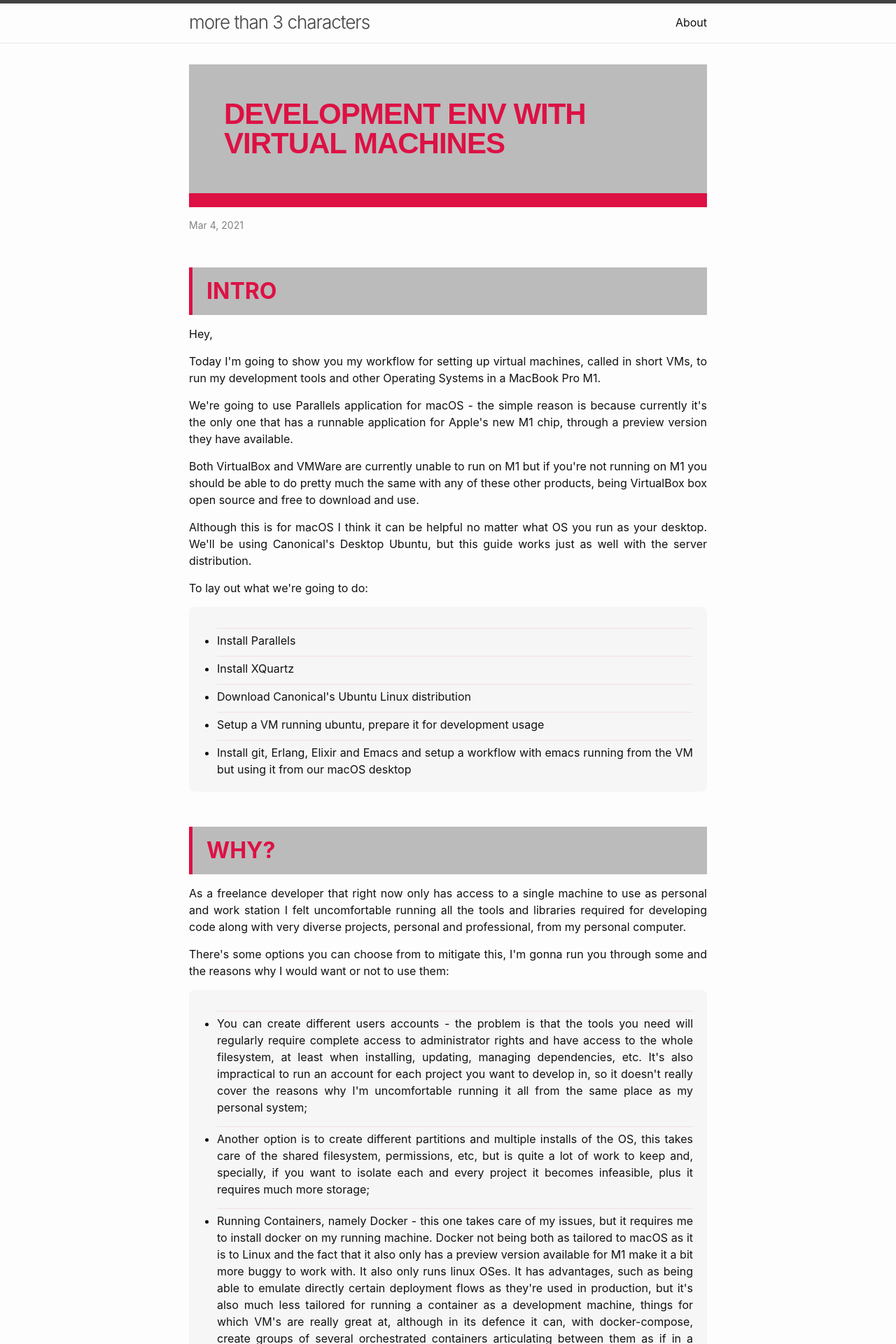
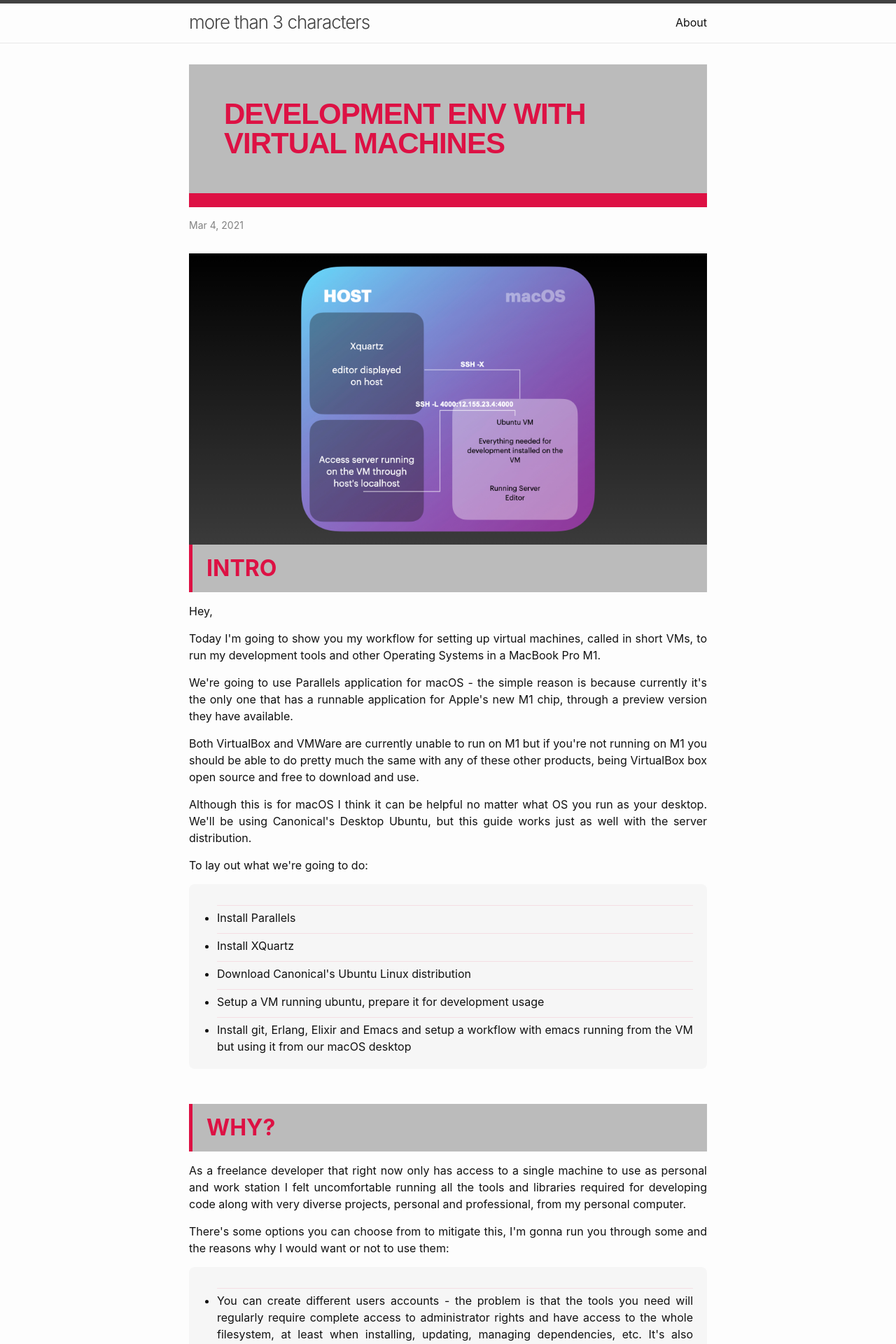
Before and after one commit to mnussbaumer/mnussbaumer.github.io, a Jekyll site: the page built from _posts/2021-03-04-development-env-with-virtual-machines.markdown, in a window 1280 px wide. Shown: the top 1920 px of the page at 70% size. Built offline with Jekyll 4.4.1, drawn with Linux system fonts in a browser that asks for light colours; our own code applies the rules of GitHub Pages for plain Markdown files.

Commit message:
Header Image

```diff
--- a/_posts/2021-03-04-development-env-with-virtual-machines.markdown
+++ b/_posts/2021-03-04-development-env-with-virtual-machines.markdown
@@ -1,5 +1,8 @@
+<div class="post-image">
+<img src="{{ site.url }}/assets/images/vming-header-image.jpeg" alt="vm_host_diagram">
+</div>
 
-{: class="section-title" }
+{: class="section-title" style="margin-top: 0;" }
 ##  Intro
 
 
```
Also changed, not shown: assets/images/vming-header-image.jpeg (added).
